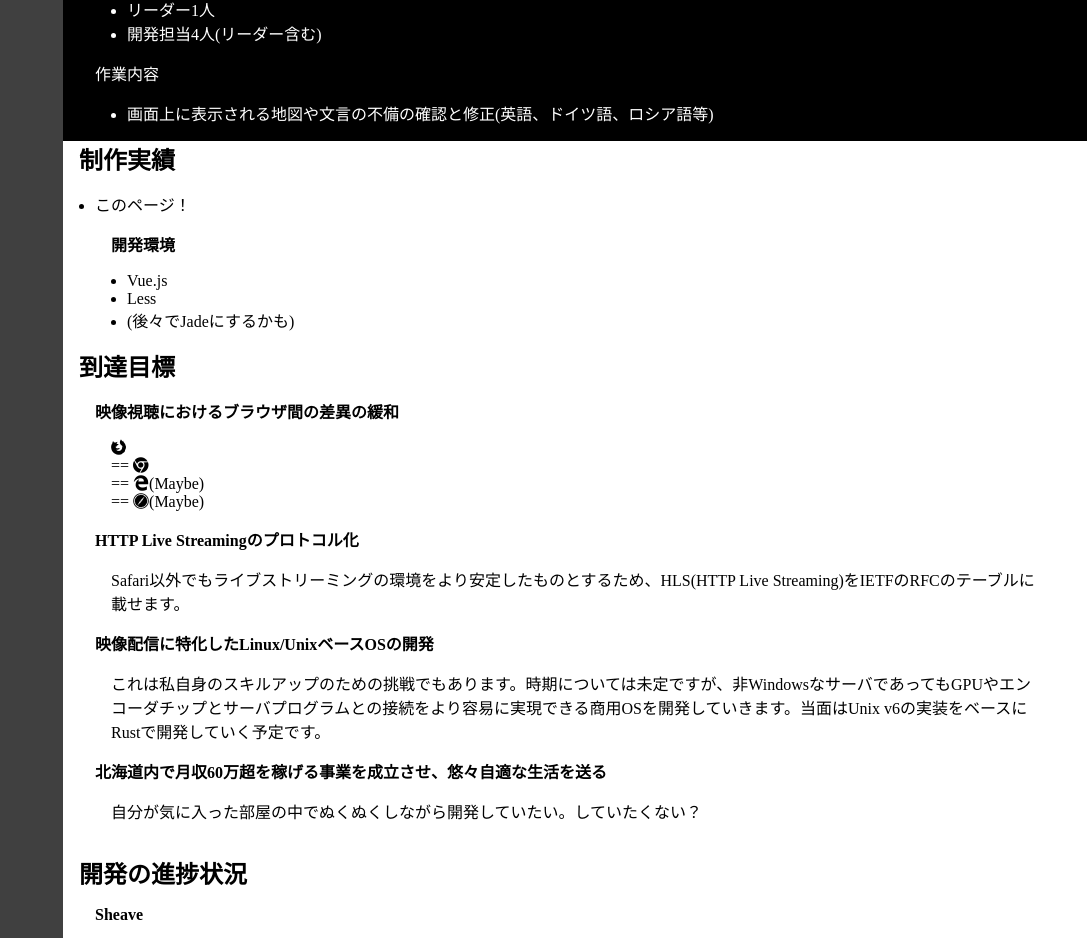
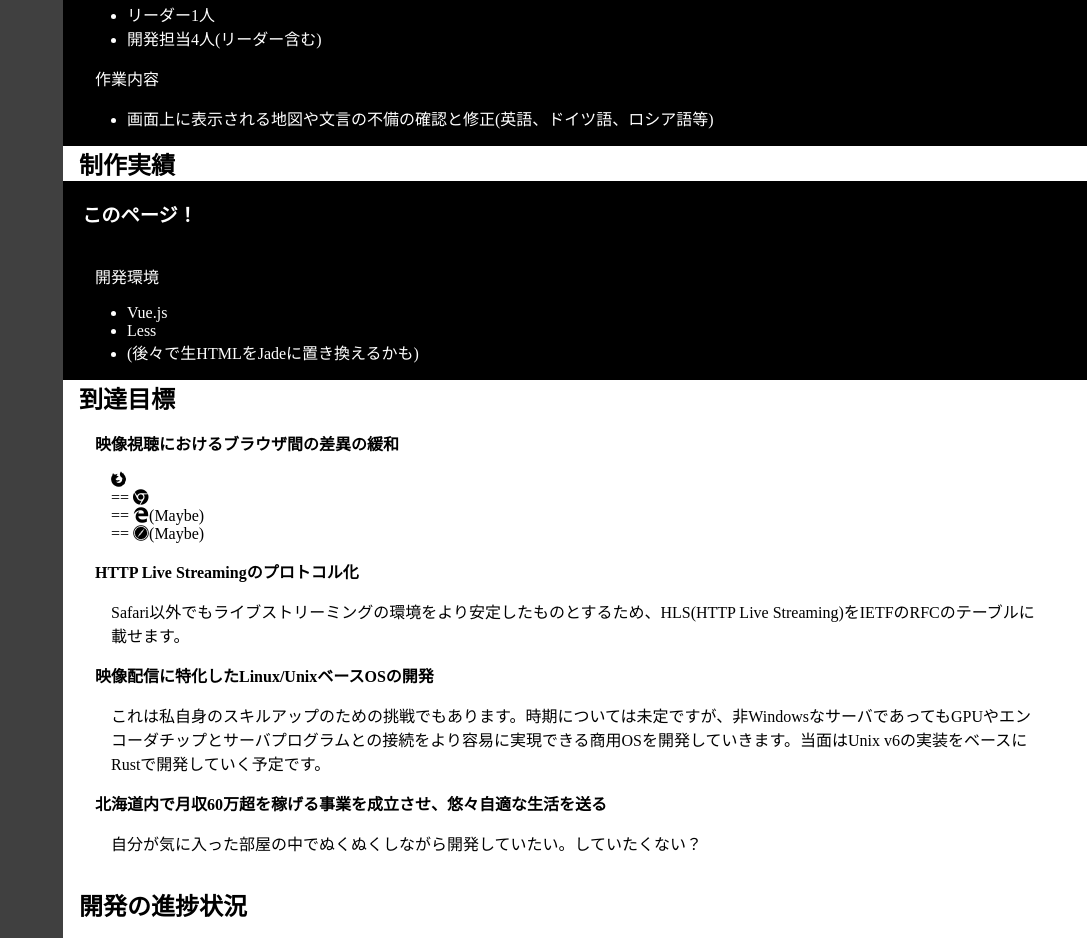
Before and after one commit to t-matsudate/my-profile, a Vue app: page / in a window 1280 px wide. Shown: the part 4351-5289 px from the top of the page, without its empty margins (193-1280 px from the left). Built offline with nearby package versions, Linux system fonts and the light colour scheme.

Commit message:
Split portfolio section.

```diff
--- a/src/components/Main.vue
+++ b/src/components/Main.vue
@@ -4,24 +4,7 @@
       <article>
         <AboutMe />
         <Resume />
-        <section id="section-portfolio">
-          <h2 class="section-titles">制作実績</h2>
-          <div class="section-contents">
-            <ul id="products">
-              <li>このページ！
-                <ul class="environments">
-                  <li><strong class="captions">開発環境</strong>
-                    <ul class="items">
-                      <li>Vue.js</li>
-                      <li>Less</li>
-                      <li>(後々でJadeにするかも)</li>
-                    </ul>
-                  </li>
-                </ul>
-              </li>
-            </ul>
-          </div>
-        </section>
+        <Portfolio />
         <section id="section-goals">
           <h2 class="section-titles">到達目標</h2>
           <div class="section-contents">
@@ -108,12 +91,14 @@
 <script>
 import AboutMe from './main/AboutMe.vue'
 import Resume from './main/Resume.vue'
+import Portfolio from './main/Portfolio.vue';
 
 export default {
     name: 'Main',
     components: {
         AboutMe,
-        Resume
+        Resume,
+        Portfolio
     }
 }
 </script>
@@ -137,26 +122,6 @@ export default {
 
                 &-contents {
                     padding: 1em;
-                }
-            }
-
-            #section-portfolio {
-                #products {
-                    margin: 1em;
-                }
-
-                .environments {
-                    list-style: none;
-                    margin: 1em;
-                }
-
-                .captions {
-                    font-weight: bold;
-                }
-
-                .items {
-                    list-style: outside;
-                    margin: 1em;
                 }
             }
 
--- /dev/null
+++ b/src/components/main/Portfolio.vue
@@ -0,0 +1,88 @@
+<template>
+  <section id="section-portfolio">
+    <h2 class="section-titles">制作実績</h2>
+    <div class="section-contents">
+      <ul id="products">
+        <li><p>このページ！</p>
+          <ul>
+            <li class="environments">
+              <ul class="items">
+                <li>Vue.js</li>
+                <li>Less</li>
+                <li>(後々で生HTMLをJadeに置き換えるかも)</li>
+              </ul>
+            </li>
+          </ul>
+        </li>
+      </ul>
+    </div>
+  </section>
+</template>
+
+<script>
+export default {
+    name: 'Portfolio'
+}
+</script>
+
+<style lang="less">
+#grids {
+    #main {
+        main {
+            padding: 1em;
+
+            section {
+                &-titles {
+                    font-size: 150%;
+                    font-weight: bold;
+                    font-style: normal;
+                    padding: 0em;
+                }
+
+                &-contents {
+                    padding: 1em;
+                }
+            }
+
+            #section-portfolio {
+                #products {
+                    display: grid;
+                    grid-template-rows: auto;
+                    list-style: none;
+
+                    & > li {
+                        margin: 0em -1em 0em -1em;
+                    }
+
+                    & > li:nth-child(odd) {
+                        background-color: rgb(0,0,0);
+                        color: rgb(255,255,255);
+                    }
+
+                    ul {
+                        list-style: none;
+                        margin: 1em 2em 1em 2em;
+                    }
+
+                    p {
+                        padding: 1em;
+                        font-size: 120%;
+                        font-weight: bold;
+                        font-style: normal;
+                    }
+
+                    .environments::before {
+                        display: block;
+                        content: "開発環境";
+                    }
+
+                    .items {
+                        list-style: outside;
+                        margin: 1em 2em 1em 2em;
+                    }
+                }
+            }
+        }
+    }
+}
+</style>
```
